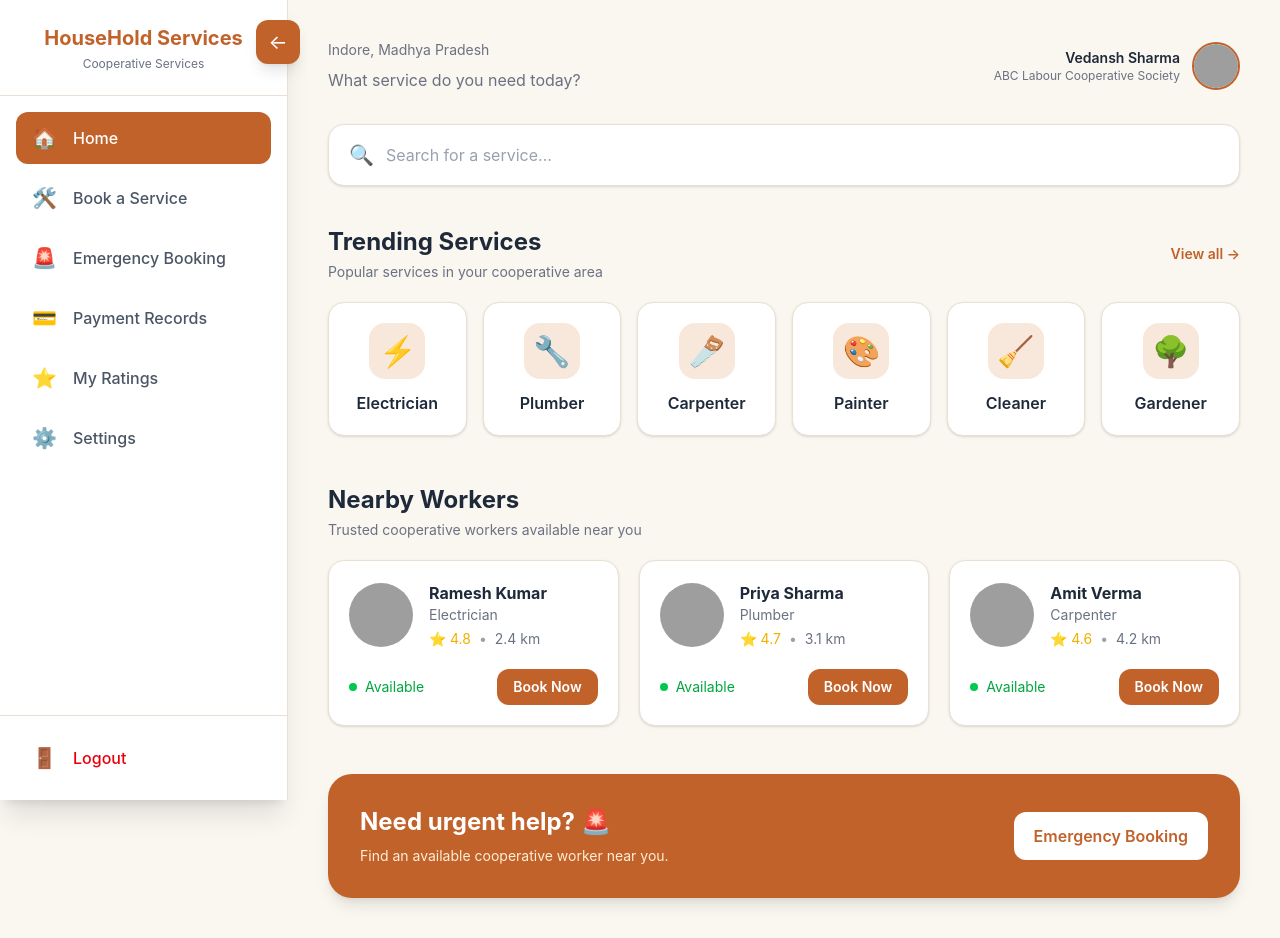
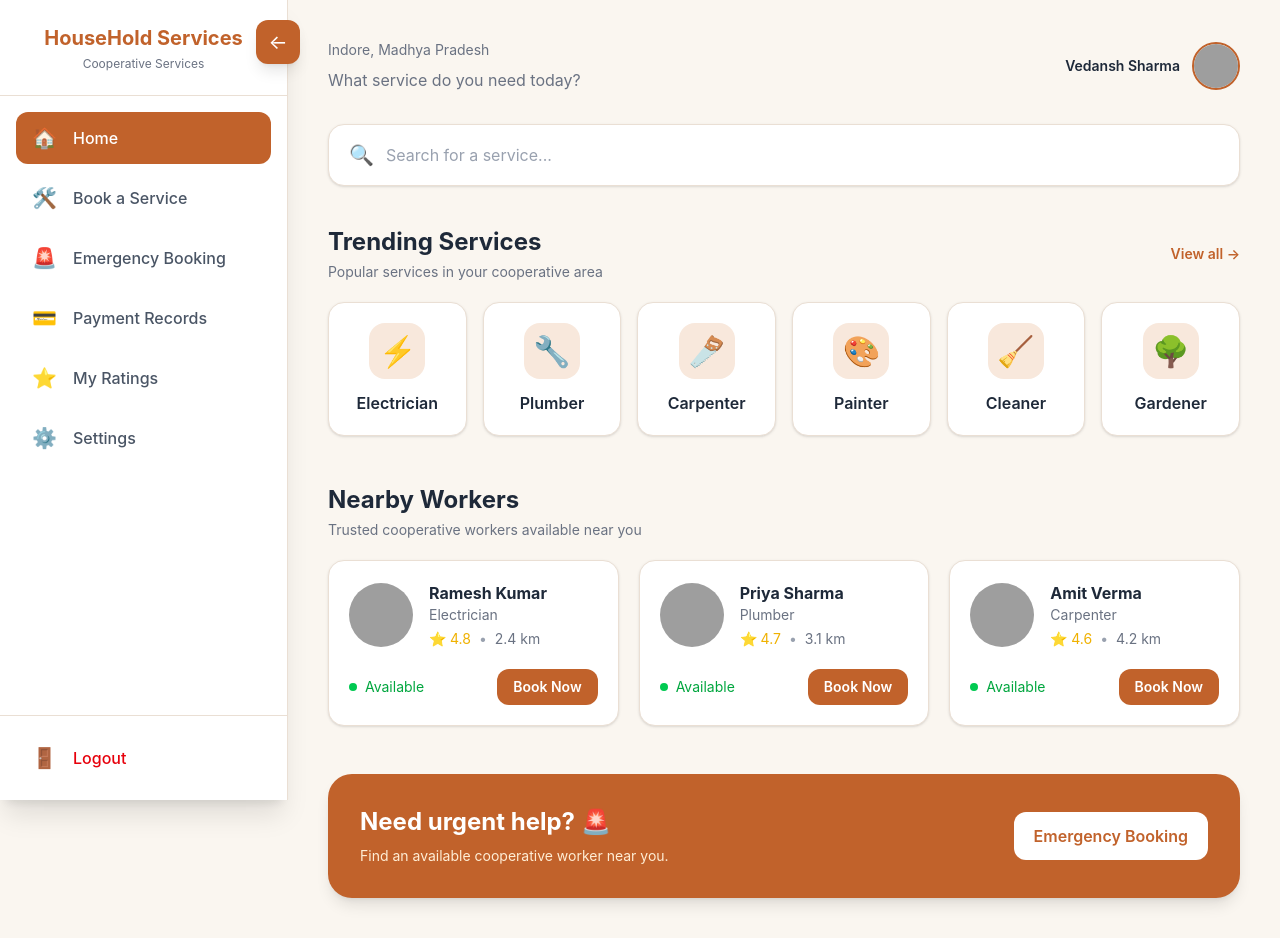
Before and after one commit to vedu989v-wq/ps89-prototype, a React (Vite) app in the folder ps89/: page /consumer-dashboard in a window 1280 px wide. Built offline with nearby package versions, Linux system fonts and the light colour scheme; grey boxes are pictures that could not be loaded.

Commit message:
Remove society display from ConsumerDashboard
Removed society information display from ConsumerDashboard.

```diff
--- a/ps89/src/components/ConsumerDashboard.jsx
+++ b/ps89/src/components/ConsumerDashboard.jsx
@@ -265,10 +265,6 @@ function ConsumerDashboard() {
                 <div className="hidden text-right sm:block">
                   <p className="text-sm font-semibold text-gray-800">
                     {consumer.name}
-                  </p>
-
-                  <p className="text-xs text-gray-500">
-                    {consumer.society}
                   </p>
                 </div>
 
```
